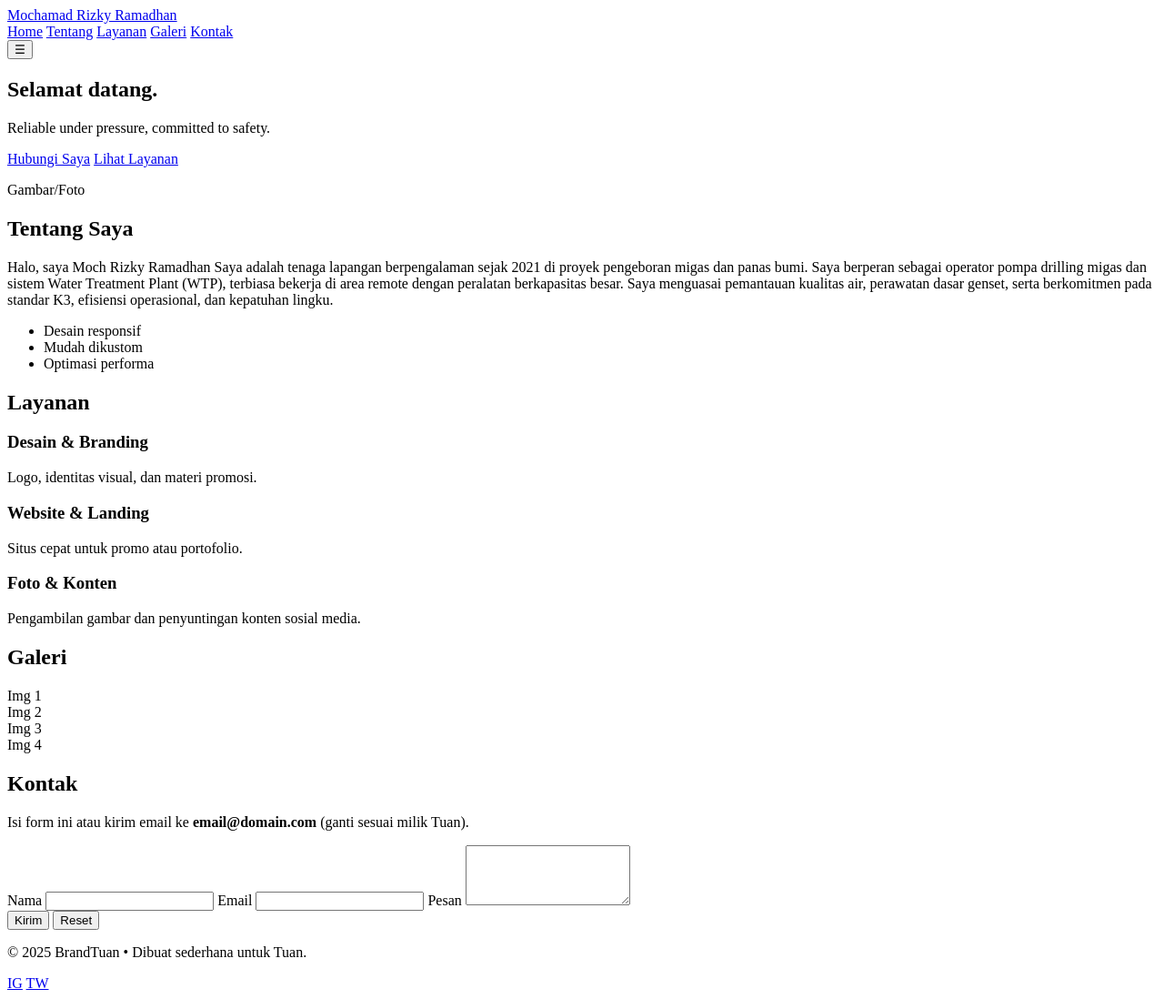
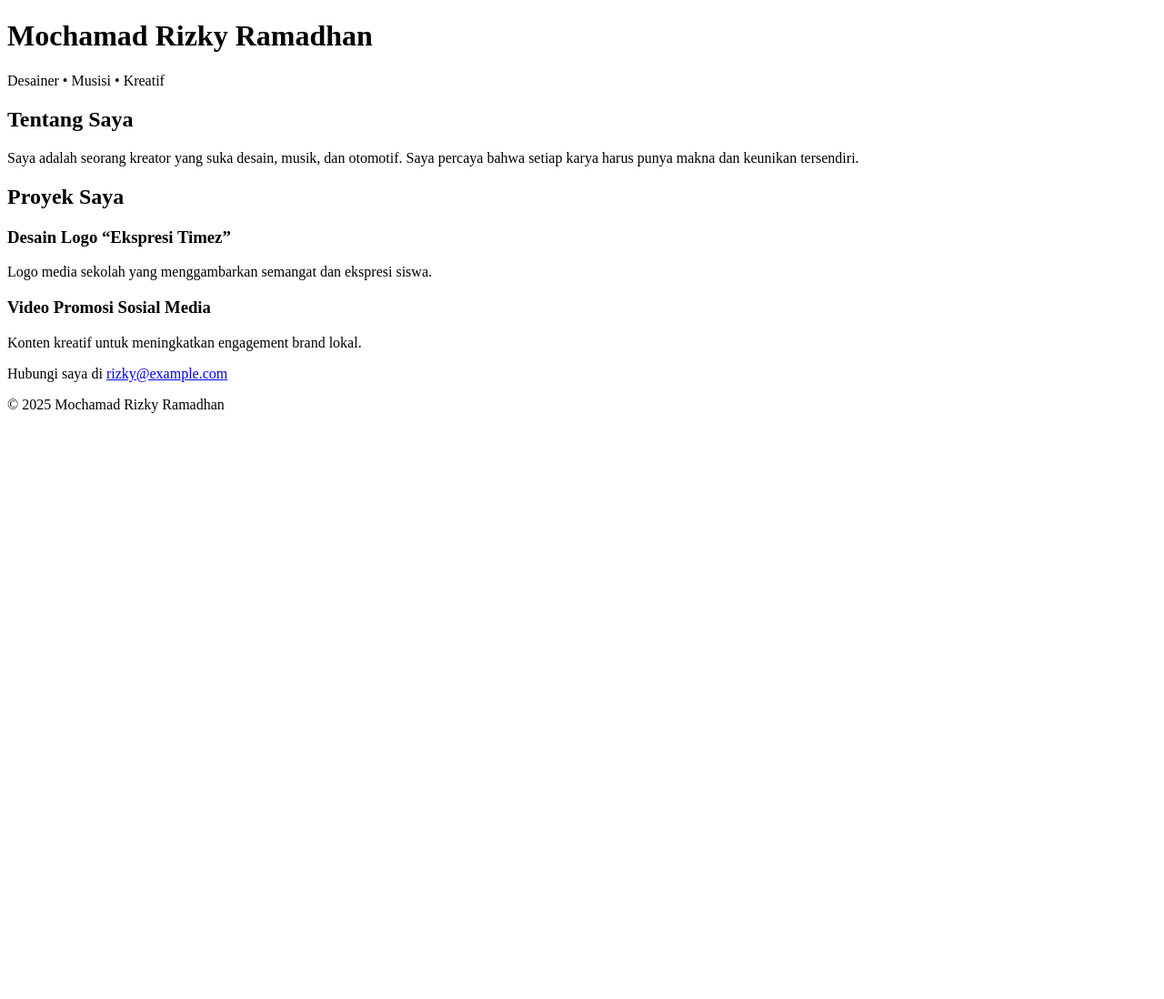
Before and after one commit to adenrizky188-source/Moch.-Rizky-Ramadhan, a plain HTML site: page index.html in a window 1280 px wide. Shown: the whole page at 91% size. After the commit the page ends 800 px from the top, so only its background shows below. Drawn offline with Linux system fonts and the light colour scheme.

Commit message:
Update index.html

```diff
--- a/index.html
+++ b/index.html
@@ -1,129 +1,37 @@
-<!doctype html>
+<!DOCTYPE html>
 <html lang="id">
 <head>
-  <meta charset="utf-8" />
-  <meta name="viewport" content="width=device-width,initial-scale=1" />
-  <title>Website Tuan - Nama/Brand</title>
-  <link rel="stylesheet" href="style.css" />
+    <meta charset="UTF-8">
+    <meta name="viewport" content="width=device-width, initial-scale=1.0">
+    <title>Portofolio Rizky</title>
+    <link rel="stylesheet" href="style.css">
 </head>
 <body>
-  <header class="site-header">
-    <div class="container">
-      <a class="brand" href="#">Mochamad Rizky Ramadhan</a>
-      <nav class="nav" id="nav">
-        <a href="#home">Home</a>
-        <a href="#about">Tentang</a>
-        <a href="#services">Layanan</a>
-        <a href="#gallery">Galeri</a>
-        <a href="#contact">Kontak</a>
-      </nav>
-      <button class="nav-toggle" id="navToggle" aria-label="toggle menu">☰</button>
-    </div>
-  </header>
+    <header>
+        <h1>Mochamad Rizky Ramadhan</h1>
+        <p>Desainer • Musisi • Kreatif</p>
+    </header>
 
-  <main>
-    <section id="home" class="hero">
-      <div class="container hero-inner">
-        <div>
-          <h1>Selamat datang.</h1>
-          <p class="lead">Reliable under pressure, committed to safety.</p>
-          <p><a class="btn" href="#contact">Hubungi Saya</a> <a class="btn ghost" href="#services">Lihat Layanan</a></p>
-        </div>
-        <div class="hero-image" aria-hidden="true">
-          <!-- Ganti dengan gambar: <img src="images/hero.jpg" alt="..."> -->
-          <div class="placeholder">Gambar/Foto</div>
-        </div>
-      </div>
+    <section id="about">
+        <h2>Tentang Saya</h2>
+        <p>Saya adalah seorang kreator yang suka desain, musik, dan otomotif. Saya percaya bahwa setiap karya harus punya makna dan keunikan tersendiri.</p>
     </section>
 
-    <section id="about" class="section">
-      <div class="container">
-        <h2>Tentang Saya</h2>
-        <p>Halo, saya Moch Rizky Ramadhan
-Saya adalah tenaga lapangan berpengalaman sejak 2021 di proyek
-pengeboran migas dan panas bumi. Saya berperan sebagai
-operator pompa drilling migas dan sistem Water Treatment Plant
-(WTP), terbiasa bekerja di area remote dengan peralatan
-berkapasitas besar. Saya menguasai pemantauan kualitas air,
-perawatan dasar genset, serta berkomitmen pada standar K3,
-efisiensi operasional, dan kepatuhan lingku.</p>
-        <ul class="features">
-          <li>Desain responsif</li>
-          <li>Mudah dikustom</li>
-          <li>Optimasi performa</li>
-        </ul>
-      </div>
+    <section id="projects">
+        <h2>Proyek Saya</h2>
+        <div class="project-card">
+            <h3>Desain Logo “Ekspresi Timez”</h3>
+            <p>Logo media sekolah yang menggambarkan semangat dan ekspresi siswa.</p>
+        </div>
+        <div class="project-card">
+            <h3>Video Promosi Sosial Media</h3>
+            <p>Konten kreatif untuk meningkatkan engagement brand lokal.</p>
+        </div>
     </section>
 
-    <section id="services" class="section alt">
-      <div class="container">
-        <h2>Layanan</h2>
-        <div class="grid">
-          <article class="card">
-            <h3>Desain & Branding</h3>
-            <p>Logo, identitas visual, dan materi promosi.</p>
-          </article>
-          <article class="card">
-            <h3>Website & Landing</h3>
-            <p>Situs cepat untuk promo atau portofolio.</p>
-          </article>
-          <article class="card">
-            <h3>Foto & Konten</h3>
-            <p>Pengambilan gambar dan penyuntingan konten sosial media.</p>
-          </article>
-        </div>
-      </div>
-    </section>
-
-    <section id="gallery" class="section">
-      <div class="container">
-        <h2>Galeri</h2>
-        <div class="gallery-grid">
-          <div class="img">Img 1</div>
-          <div class="img">Img 2</div>
-          <div class="img">Img 3</div>
-          <div class="img">Img 4</div>
-        </div>
-      </div>
-    </section>
-
-    <section id="contact" class="section contact">
-      <div class="container">
-        <h2>Kontak</h2>
-        <p>Isi form ini atau kirim email ke <strong>email@domain.com</strong> (ganti sesuai milik Tuan).</p>
-        <form id="contactForm" class="form">
-          <label>
-            Nama
-            <input type="text" name="name" required />
-          </label>
-          <label>
-            Email
-            <input type="email" name="email" required />
-          </label>
-          <label>
-            Pesan
-            <textarea name="message" rows="4" required></textarea>
-          </label>
-          <div class="form-actions">
-            <button type="submit" class="btn">Kirim</button>
-            <button type="reset" class="btn ghost">Reset</button>
-          </div>
-          <p id="formResult" class="muted" aria-live="polite"></p>
-        </form>
-      </div>
-    </section>
-  </main>
-
-  <footer class="site-footer">
-    <div class="container">
-      <p>© <span id="year"></span> BrandTuan • Dibuat sederhana untuk Tuan.</p>
-      <div class="social">
-        <a href="#" aria-label="instagram">IG</a>
-        <a href="#" aria-label="twitter">TW</a>
-      </div>
-    </div>
-  </footer>
-
-  <script src="script.js"></script>
+    <footer>
+        <p>Hubungi saya di <a href="mailto:rizky@example.com">rizky@example.com</a></p>
+        <p>© 2025 Mochamad Rizky Ramadhan</p>
+    </footer>
 </body>
 </html>
```
